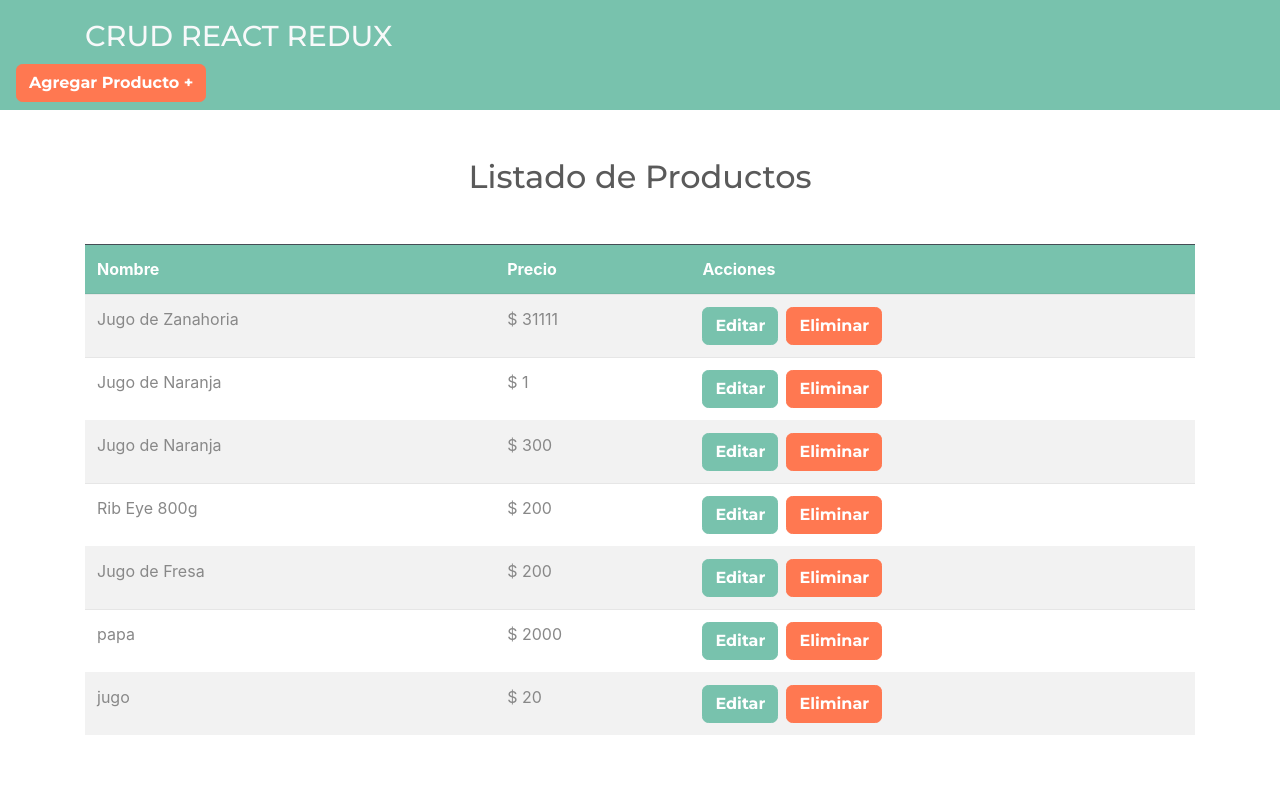
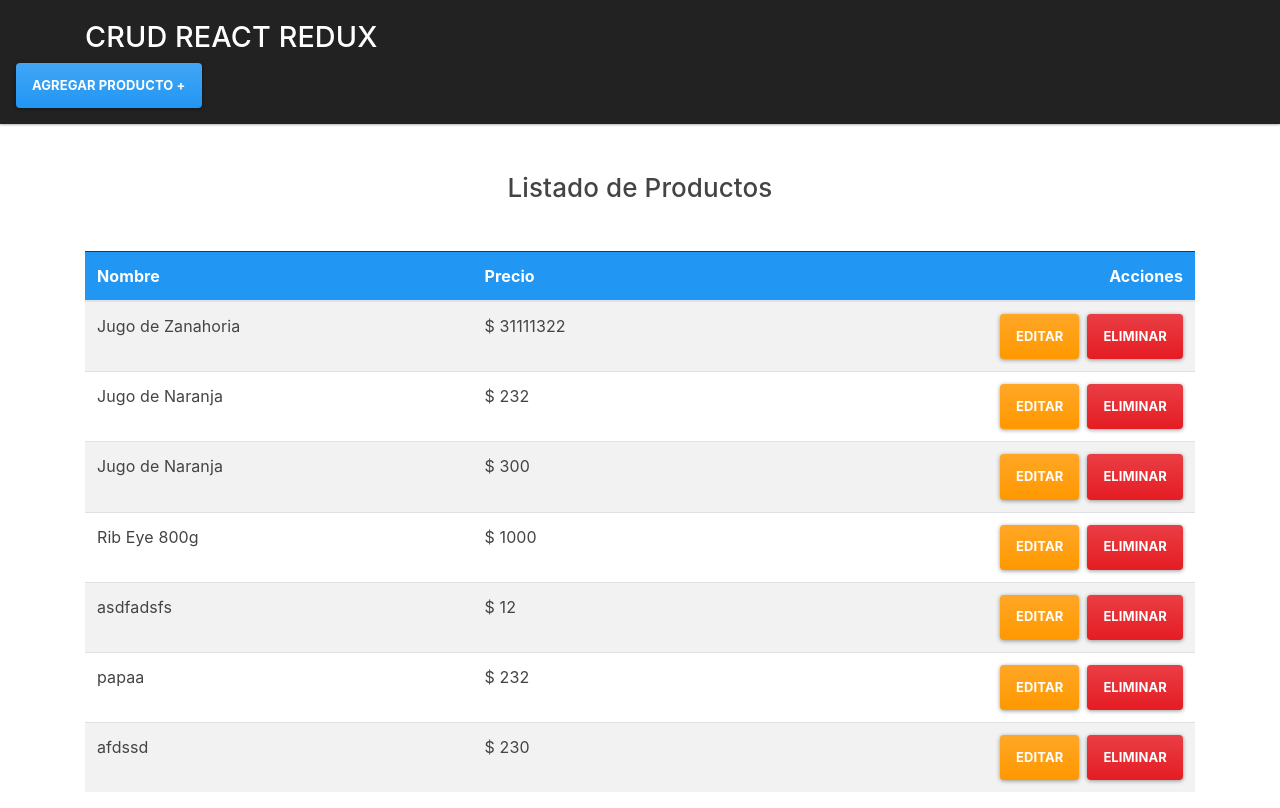
Before and after one commit to ereicba89/react-simple-crud, a React (Create React App) app: page / in a window 1280 px wide. Built offline with nearby package versions, Linux system fonts and the light colour scheme; data requests are answered from the project's data file.

Commit message:
add changes on boostrap style and favicon

```diff
--- a/db.json
+++ b/db.json
@@ -3,12 +3,12 @@
     {
       "id": 1,
       "nombre": "Jugo de Zanahoria",
-      "precio": "31111"
+      "precio": "31111322"
     },
     {
       "id": 2,
       "nombre": "Jugo de Naranja",
-      "precio": "1"
+      "precio": "232"
     },
     {
       "nombre": "Jugo de Naranja",
@@ -17,22 +17,22 @@
     },
     {
       "nombre": "Rib Eye 800g",
-      "precio": "200",
+      "precio": "1000",
       "id": 4
     },
     {
-      "nombre": "Jugo de Fresa",
-      "precio": "200",
+      "nombre": "asdfadsfs",
+      "precio": 12,
       "id": 5
     },
     {
-      "nombre": "papa",
-      "precio": 2000,
+      "nombre": "papaa",
+      "precio": 232,
       "id": 6
     },
     {
-      "nombre": "jugo",
-      "precio": 20,
+      "nombre": "afdssd",
+      "precio": 230,
       "id": 7
     }
   ]
--- a/public/index.html
+++ b/public/index.html
@@ -25,8 +25,8 @@
       Learn how to configure a non-root public URL by running `npm run build`.
     -->
     <title>React, Redux, React Router DOM</title>
-    <link rel="stylesheet" href="https://bootswatch.com/4/minty/bootstrap.min.css">
-    <title>React App</title>
+    <link rel="stylesheet" href="https://bootswatch.com/4/materia/bootstrap.min.css">
+    <title>React Redux Crud</title>
   </head>
   <body>
     <noscript>You need to enable JavaScript to run this app.</noscript>
--- a/src/App.js
+++ b/src/App.js
@@ -1,5 +1,5 @@
 import React from 'react';
-import Header from './components/Header'
+import Header from './components/Header.jsx'
 import Productos from './components/Productos.jsx'
 import NuevoProducto from './components/NuevoProducto.jsx'
 import EditarProducto from './components/EditarProducto.jsx'
--- a/src/components/Header.js
+++ /dev/null
@@ -1,17 +0,0 @@
-import React from 'react'
-import { Link } from 'react-router-dom'
-
-
-const Header = () =>{
-    return (
-        <nav className="navbar navbar-dark bg-primary justtify-content-between">
-            <div className="container">
-                <h1><Link to={'/'} className="text-light">CRUD REACT REDUX</Link></h1>
-            </div>
-            <Link className="btn btn-danger" to={"/productos/nuevo"}>Agregar Producto &#43;</Link>
-        </nav>
-
-    )
-}
-
-export default Header;
--- /dev/null
+++ b/src/components/Header.jsx
@@ -0,0 +1,21 @@
+import React from 'react'
+import { Link } from 'react-router-dom'
+
+const Header = () => {
+  return (
+    <nav className='navbar navbar-dark bg-dark justtify-content-between'>
+      <div className='container'>
+        <h1>
+          <Link to={'/'} className='text-light'>
+            CRUD REACT REDUX
+          </Link>
+        </h1>
+      </div>
+      <Link className='btn btn-primary' to={'/productos/nuevo'}>
+        Agregar Producto &#43;
+      </Link>
+    </nav>
+  )
+}
+
+export default Header
--- a/src/components/NuevoProducto.jsx
+++ b/src/components/NuevoProducto.jsx
@@ -61,7 +61,7 @@ const NuevoProducto = ({history}) => {
                 onSubmit={submitNuevoProducto}
             >
               <div className='form-group'>
-                <label>Nuevo producto</label>
+                <label>Nombre producto</label>
                 <input
                   type='text'
                   className='form-control'
--- a/src/components/Producto.jsx
+++ b/src/components/Producto.jsx
@@ -44,10 +44,10 @@ const Producto = ({ producto }) => {
       <td>
         <span className='font-weigth-bold'>$ {precio}</span>
       </td>
-      <td className='acciones'>
+      <td className='acciones text-right'>
         <button
           type='button'
-          className='btn btn-primary mr-2'
+          className='btn btn-warning mr-2'
           onClick={() => redireccionarEdicion(producto)}>
           Editar
         </button>
--- a/src/components/Productos.jsx
+++ b/src/components/Productos.jsx
@@ -25,14 +25,20 @@ const Productos = () => {
     <Fragment>
       <h2 className='text-center my-5'>Listado de Productos</h2>
 
-      { error ? <p className="font-weight-bold alert alert-danger text-center mt-4">hubo un error</p> : null }
-      { cargando ? <p className="text-center">Cargando...</p> : null}
+      {error ? (
+        <p className='font-weight-bold alert alert-danger text-center mt-4'>
+          hubo un error
+        </p>
+      ) : null}
+      {cargando ? <p className='text-center'>Cargando...</p> : null}
       <table className='table table-striped'>
         <thead className='bg-primary table-dark'>
           <tr>
             <th scope='col'>Nombre</th>
             <th scope='col'>Precio</th>
-            <th scope='col'>Acciones</th>
+            <th class='text-right' scope='col'>
+              Acciones
+            </th>
           </tr>
         </thead>
         <tbody>
```
Also changed, not shown: 1 other file (tests, documents, lock files or other folders).
